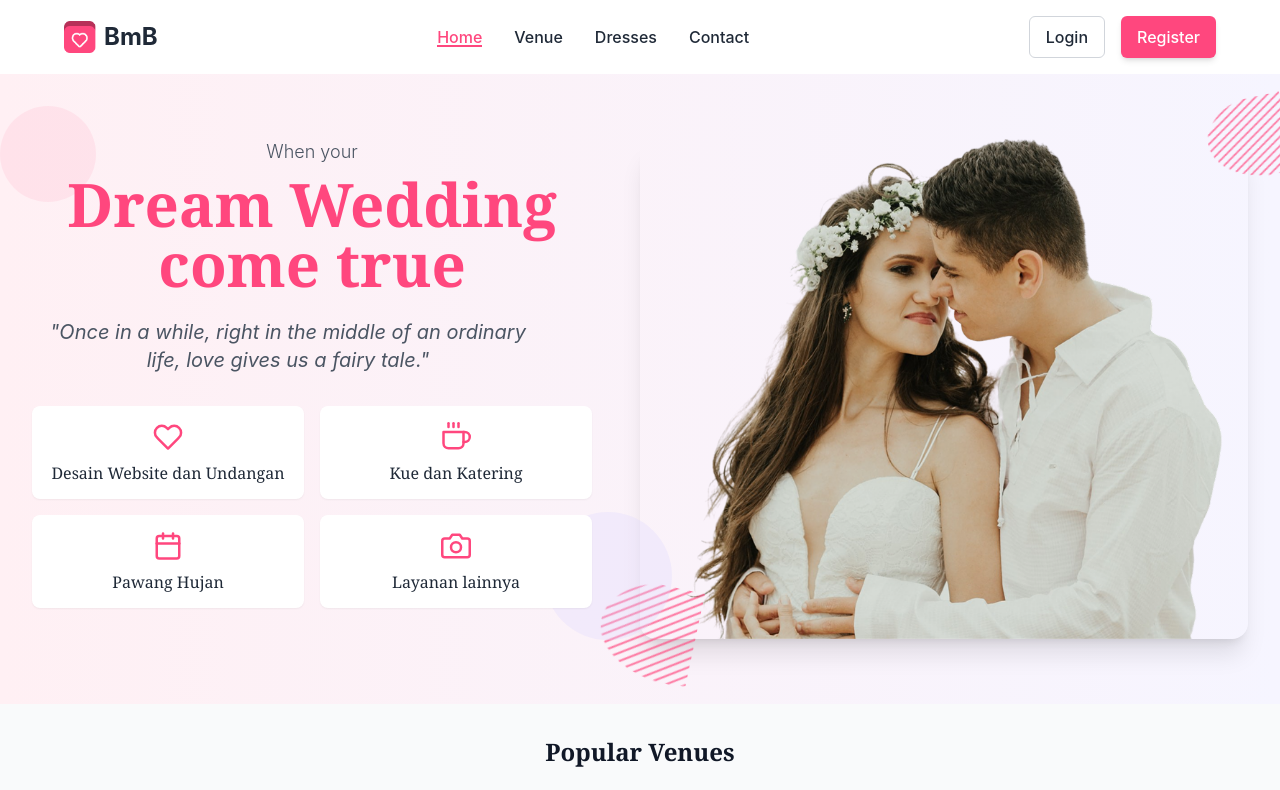
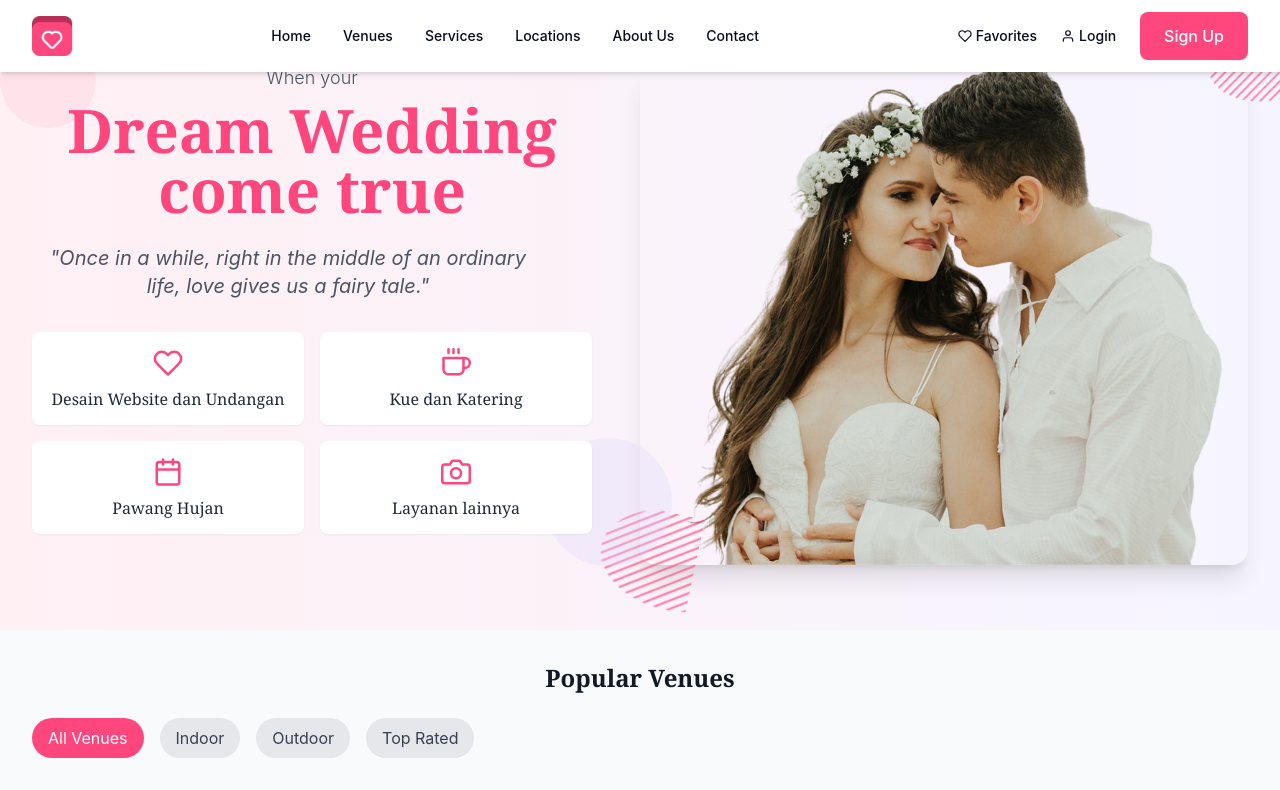
Before and after one commit to thezeeshanhassan/BookmyBanquets, a React (Vite) app in the folder client/: page / in a window 1280 px wide. Shown: the top 790 px of the page. Built offline with nearby package versions, Linux system fonts and the light colour scheme.

Commit message:
UI Enhancement@

```diff
--- a/client/src/components/HeaderNew.jsx
+++ b/client/src/components/HeaderNew.jsx
@@ -1,17 +1,17 @@
 import { useState } from "react";
 import { FiMenu, FiX, FiUser, FiHeart } from "react-icons/fi";
 import { motion } from "framer-motion";
-
+import logo from "../../public/favicon.png";
 const Header = ({ isScrolled }) => {
   const [mobileMenuOpen, setMobileMenuOpen] = useState(false);
 
   const navLinks = [
-    { name: "Home", href: "#" },
-    { name: "Venues", href: "#venues" },
-    { name: "Services", href: "#services" },
-    { name: "Locations", href: "#locations" },
-    { name: "About Us", href: "#about" },
-    { name: "Contact", href: "#contact" },
+    { name: "Home", href: "/" },
+    { name: "Venues", href: "/venues" },
+    { name: "Services", href: "#" },
+    { name: "Locations", href: "#" },
+    { name: "About Us", href: "#" },
+    { name: "Contact", href: "#" },
   ];
 
   return (
@@ -25,7 +25,7 @@ const Header = ({ isScrolled }) => {
         <div className="flex items-center">
           <a href="/" className="flex items-center">
             <img
-              src={"https://via.placeholder.com/150x50"}
+              src={logo || "https://via.placeholder.com/150x50"}
               alt="BookMyBanquets"
               className="h-10"
             />
@@ -38,7 +38,7 @@ const Header = ({ isScrolled }) => {
             <a
               key={link.name}
               href={link.href}
-              className={`text-sm font-medium transition-colors hover:text-gold-500 ${
+              className={`text-sm  font-medium transition-colors hover:text-gold-500 ${
                 isScrolled ? "text-navy-800" : "text-white"
               }`}
             >
@@ -144,14 +144,14 @@ const Header = ({ isScrolled }) => {
                   <span>Favorites</span>
                 </a>
                 <a
-                  href="#login"
+                  href="/login"
                   className="flex items-center text-navy-800 text-lg font-medium hover:text-gold-500"
                 >
                   <FiUser className="mr-2" />
                   <span>Login</span>
                 </a>
                 <a
-                  href="#signup"
+                  href="/signup"
                   className="btn-primary w-full justify-center flex items-center"
                 >
                   Sign Up
--- a/client/src/components/HeroVenu.jsx
+++ b/client/src/components/HeroVenu.jsx
@@ -93,7 +93,7 @@ const Hero = () => {
 
             <button
               type="submit"
-              className="w-full bg-gold-500 hover:bg-gold-600 text-navy-800 font-semibold py-3 px-6 rounded-lg transition-all duration-300 flex items-center justify-center"
+              className="w-full btn-primary  font-semibold py-3 px-6 rounded-lg transition-all duration-300 flex items-center justify-center"
             >
               <FiSearch className="mr-2" />
               Search
@@ -108,20 +108,20 @@ const Hero = () => {
           className="mt-12 flex flex-wrap justify-center gap-6"
         >
           <div className="flex items-center">
-            <span className="bg-gold-500 p-2 rounded-full">
-              <FiMapPin className="h-5 w-5 text-navy-800" />
+            <span className="bg-[#FF477E] p-2 rounded-full">
+              <FiMapPin className="h-5 w-5  text-white" />
             </span>
             <span className="ml-2">500+ Venues</span>
           </div>
           <div className="flex items-center">
-            <span className="bg-gold-500 p-2 rounded-full">
-              <FiUsers className="h-5 w-5 text-navy-800" />
+            <span className="bg-[#FF477E] p-2 rounded-full">
+              <FiUsers className="h-5 w-5  text-white" />
             </span>
             <span className="ml-2">10,000+ Happy Customers</span>
           </div>
           <div className="flex items-center">
-            <span className="bg-gold-500 p-2 rounded-full">
-              <FiCalendar className="h-5 w-5 text-navy-800" />
+            <span className="bg-[#FF477E] p-2 rounded-full">
+              <FiCalendar className="h-5 w-5    text-white" />
             </span>
             <span className="ml-2">Instant Booking</span>
           </div>
--- a/client/src/layout/HomeLayout.jsx
+++ b/client/src/layout/HomeLayout.jsx
@@ -1,15 +1,16 @@
 // layout/homeLayout.jsx
 import { Outlet, useLocation } from "react-router-dom";
 import AlertComponent from "../components/AlertComponent";
-import Navbar from "../components/Navbar";
+import Navbar from "../components/HeaderNew";
 
 export default function HomeLayout() {
   const location = useLocation();
-  const hideNavbar = location.pathname === "/login" || location.pathname === "/register";
+  const hideNavbar =
+    location.pathname === "/login" || location.pathname === "/register";
 
   return (
     <div>
-      {!hideNavbar && <Navbar />}
+      {!hideNavbar && <Navbar isScrolled={true} />}
       <AlertComponent />
       <Outlet />
     </div>
```
